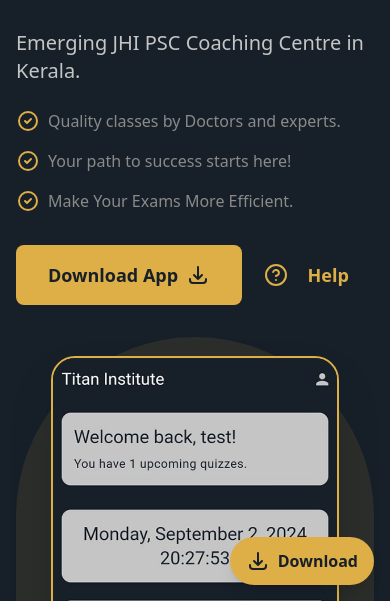
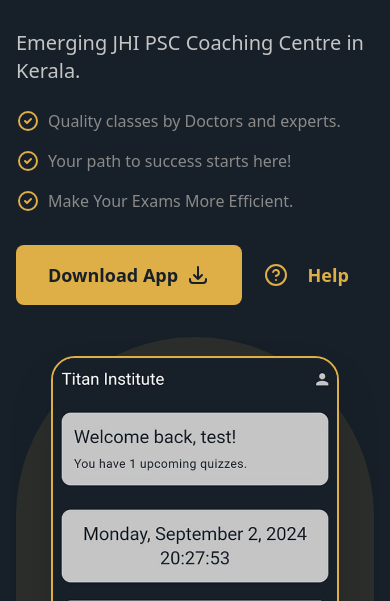
Before and after one commit to AmalAntoney123/Titan-Institute-Web-App, a plain HTML site: page index.html in a window 390 px wide. Shown: the part 243-844 px from the top of the page. Drawn offline with nearby package versions, Linux system fonts and the light colour scheme.

Commit message:
fab remove

```diff
--- a/index.html
+++ b/index.html
@@ -456,19 +456,6 @@
         </footer>
     </div>
 
-    <!-- Floating Download Button -->
-    <div class="fixed bottom-4 right-4 md:hidden">
-        <a href="titan.apk" download="titan.apk" style="background-color: var(--yellow); color: var(--blue-800)"
-            class="download-btn px-4 py-3 rounded-full font-bold hover:opacity-90 transition duration-300 flex items-center shadow-lg">
-            <svg class="w-6 h-6 mr-2" fill="none" stroke="currentColor" viewBox="0 0 24 24">
-                <path stroke-linecap="round" stroke-linejoin="round" stroke-width="2"
-                    d="M4 16v1a3 3 0 003 3h10a3 3 0 003-3v-1m-4-4l-4 4m0 0l-4-4m4 4V4" />
-            </svg>
-            Download
-        </a>
-    </div>
-
-
     <!-- Scripts -->
     <script src="https://cdnjs.cloudflare.com/ajax/libs/gsap/3.12.2/gsap.min.js"></script>
     <script src="https://cdnjs.cloudflare.com/ajax/libs/gsap/3.12.2/ScrollTrigger.min.js"></script>
```
